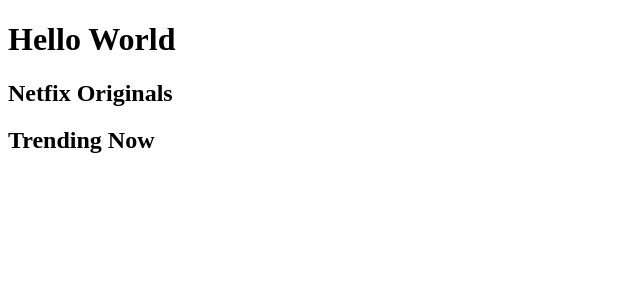
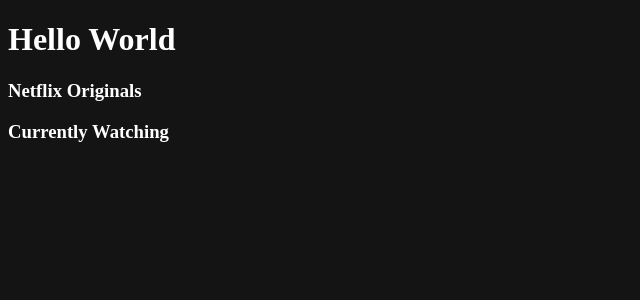
Before and after one commit to AbhishekRauthan/Netflix-Clone, an Angular app: page / in a window 1280 px wide. Shown: the top 300 px of the page, without its empty margins (0-640 px from the left). Built offline with nearby package versions, Linux system fonts and the light colour scheme.

Commit message:
refacterd modules; added css

```diff
--- a/src/app/app.component.html
+++ b/src/app/app.component.html
@@ -1,6 +1 @@
-<h1>
-  Hello World
-</h1>
-
-<app-rows title="Netfix Originals"></app-rows>
-<app-rows title="Trending Now"></app-rows>
+<app-extend></app-extend>
--- a/src/app/app.module.ts
+++ b/src/app/app.module.ts
@@ -3,16 +3,16 @@ import { NgModule } from '@angular/core';
 
 import { AppRoutingModule } from './app-routing.module';
 import { AppComponent } from './app.component';
-import { RowsComponent } from './rows/rows.component';
+import { MainPageModule } from './main-page/main-page.module';
 
 @NgModule({
   declarations: [
     AppComponent,
-    RowsComponent
   ],
   imports: [
     BrowserModule,
-    AppRoutingModule
+    AppRoutingModule,
+    MainPageModule
   ],
   providers: [],
   bootstrap: [AppComponent]
--- /dev/null
+++ b/src/app/main-page/extend/extend.component.html
@@ -0,0 +1,6 @@
+<h1>
+  Hello World
+</h1>
+
+<app-rows title="Netflix Originals"></app-rows>
+<app-rows title="Currently Watching"></app-rows>
--- /dev/null
+++ b/src/app/main-page/extend/extend.component.ts
@@ -0,0 +1,15 @@
+import { Component, OnInit } from '@angular/core';
+
+@Component({
+  selector: 'app-extend',
+  templateUrl: './extend.component.html',
+  styleUrls: ['./extend.component.css']
+})
+export class ExtendComponent implements OnInit {
+
+  constructor() { }
+
+  ngOnInit(): void {
+  }
+
+}
--- /dev/null
+++ b/src/app/main-page/rows/rows.component.html
@@ -0,0 +1 @@
+<h3>{{title}}</h3>
--- a/src/app/rows/rows.component.ts
+++ b/src/app/main-page/rows/rows.component.ts
@@ -9,7 +9,7 @@ export class RowsComponent implements OnInit {
 
   constructor() { }
 
-  @Input() title: string;
+  @Input() title:string;
 
   ngOnInit(): void {
   }
--- a/src/app/rows/rows.component.html
+++ /dev/null
@@ -1,7 +0,0 @@
-<!--
-  Title from App Component
- -->
-
-<h2>
-  {{title}}
-</h2>
--- a/src/styles.css
+++ b/src/styles.css
@@ -1 +1,6 @@
 /* You can add global styles to this file, and also import other style files */
+body {
+  background-color: #141414;
+  height: 100vh;
+  color: white;
+}
```
Also changed, not shown: src/app/main-page/main-page.module.ts (added, +16 -0 lines), src/app/main-page/extend/extend.component.css (added), src/app/main-page/rows/rows.component.css (added), 2 other files (tests, documents, lock files or other folders).
